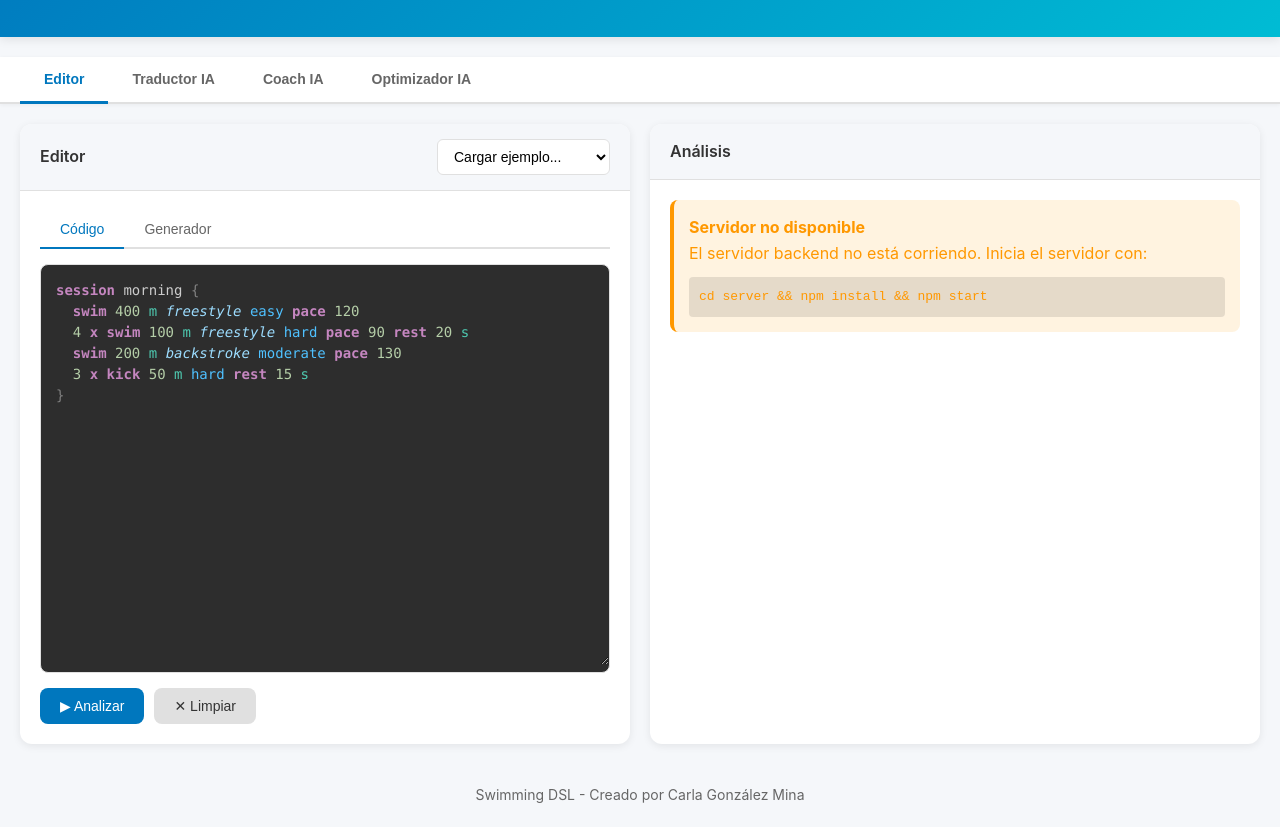
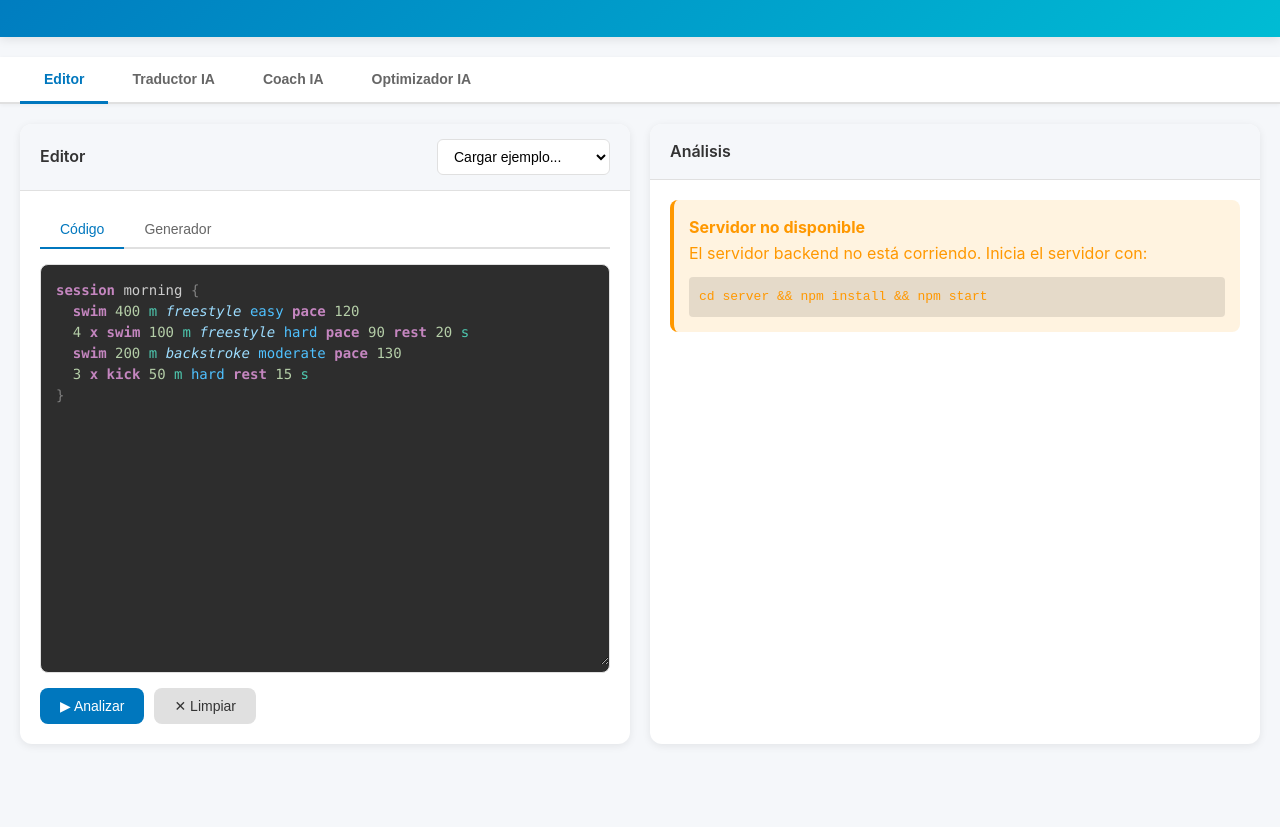
Before and after one commit to Carlixgonzam/swimmingdsl, a plain HTML site: page web/index-server.html in a window 1280 px wide. Shown: the part 125-952 px from the top of the page. After the commit the page ends 889 px from the top, so only its background shows below. Drawn offline with nearby package versions, Linux system fonts and the light colour scheme; no server answers.

Commit message:
changes urgente

```diff
--- a/web/index-server.html
+++ b/web/index-server.html
@@ -778,9 +778,7 @@
 
   </div><!-- /container -->
 
-  <footer>
-    <p>Swimming DSL - Creado por Carla González Mina</p>
-  </footer>
+
 
   <!-- Prism.js for syntax highlighting -->
   <script src="https://cdnjs.cloudflare.com/ajax/libs/prism/1.29.0/prism.min.js"></script>
```
